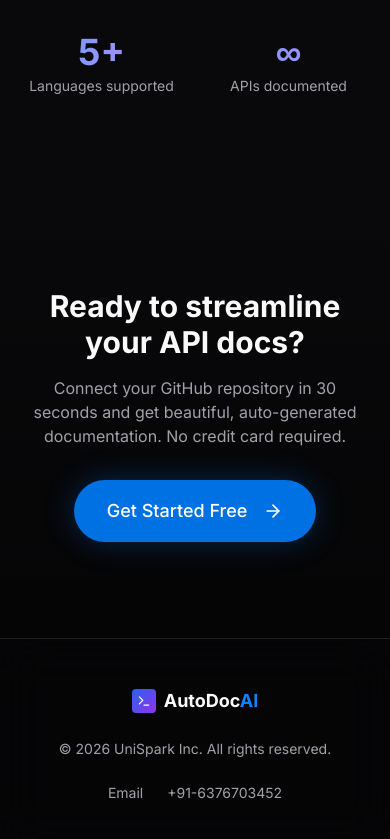
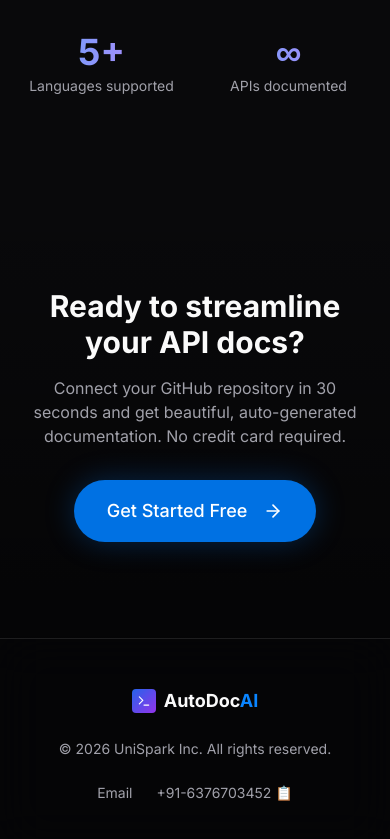
Before and after one commit to palash32/api-auto-doc, a Next.js app in the folder frontend/: page / in a window 390 px wide. Shown: the part 5365-6204 px from the top of the page. Built offline with nearby package versions, Linux system fonts and the light colour scheme.

Commit message:
feat: Add click-to-copy for phone number with notification

```diff
--- a/frontend/src/app/page.tsx
+++ b/frontend/src/app/page.tsx
@@ -534,7 +534,15 @@ export default function LandingPage() {
                     </div>
                     <div className="flex gap-6 text-sm text-muted-foreground">
                         <a href="mailto:palashmishra2002@gmail.com" className="hover:text-white transition-colors">Email</a>
-                        <a href="tel:+916376703452" className="hover:text-white transition-colors">+91-6376703452</a>
+                        <button
+                            onClick={() => {
+                                navigator.clipboard.writeText('+91-6376703452');
+                                alert('Phone number copied!');
+                            }}
+                            className="hover:text-white transition-colors cursor-pointer"
+                        >
+                            +91-6376703452 📋
+                        </button>
                     </div>
                 </div>
             </footer>
```
